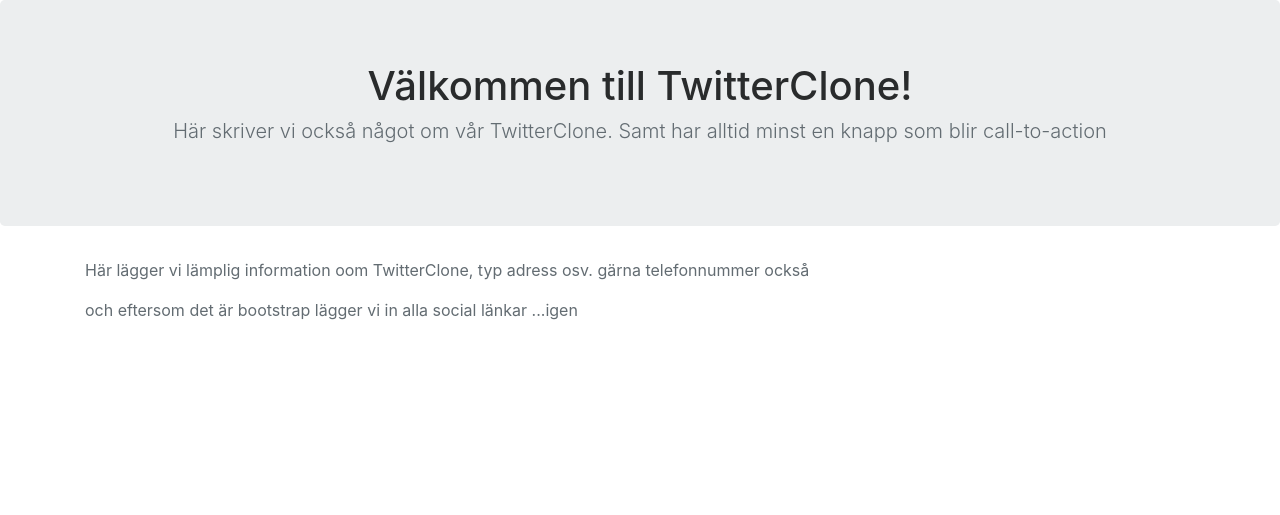
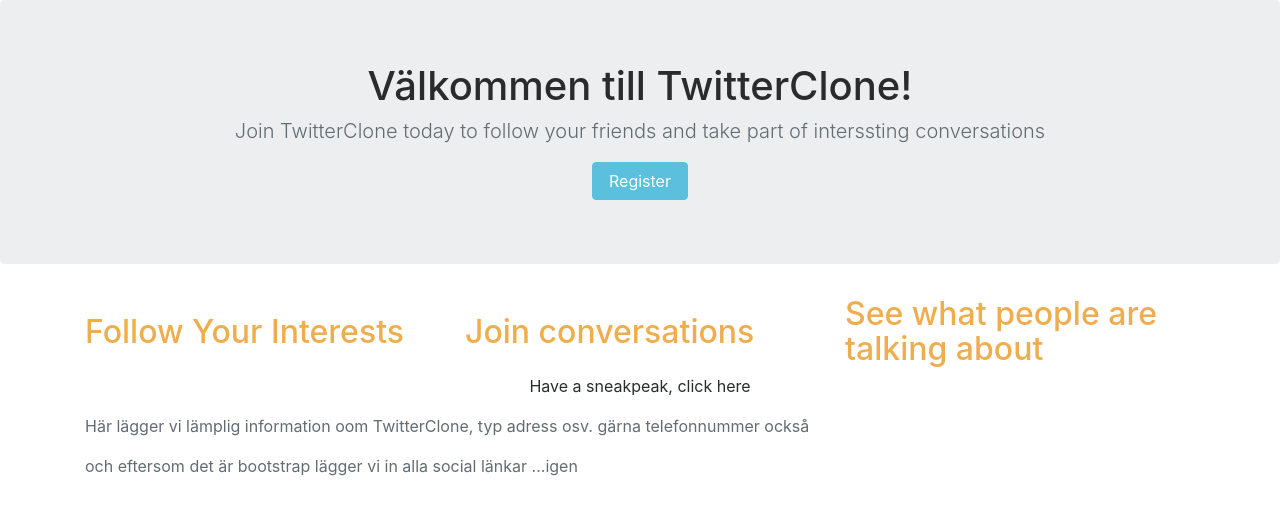
Before and after one commit to chas-academy/k02-php-oop-jquery-Jonon, a PHP site: page / in a window 1280 px wide. Shown: the part 49-564 px from the top of the page. Run offline with PHP 8.4, Linux system fonts and the light colour scheme; some libraries are stand-ins or nearby versions.

Commit message:
Add new content to front page

```diff
--- a/views/layout.php
+++ b/views/layout.php
@@ -1,6 +1,15 @@
-<section class="jumbotron text-center">
+<section class="jumbotron jumbo-home text-center">
     <div class="container">
         <h1 class="jumbotron-heading">Välkommen till TwitterClone!</h1>
-        <p class="lead text-muted">Här skriver vi också något om vår TwitterClone. Samt har alltid minst en knapp som blir call-to-action</p>
+        <p class="lead text-muted">Join TwitterClone today to follow your friends and take part of interssting conversations</p>
+        <a class ="btn btn-info" href="/register">Register</a>
     </div>
 </section>
+<div class="container">
+    <div class="row align-items-center text-warning">
+        <h2 class="col ">Follow Your Interests</h2>
+        <h2 class="col">Join conversations</h2>
+        <h2 class="col">See what people are talking about</h2>
+    </div>
+    <p class="text-center">Have a sneakpeak, click here</p>
+</div>
```
